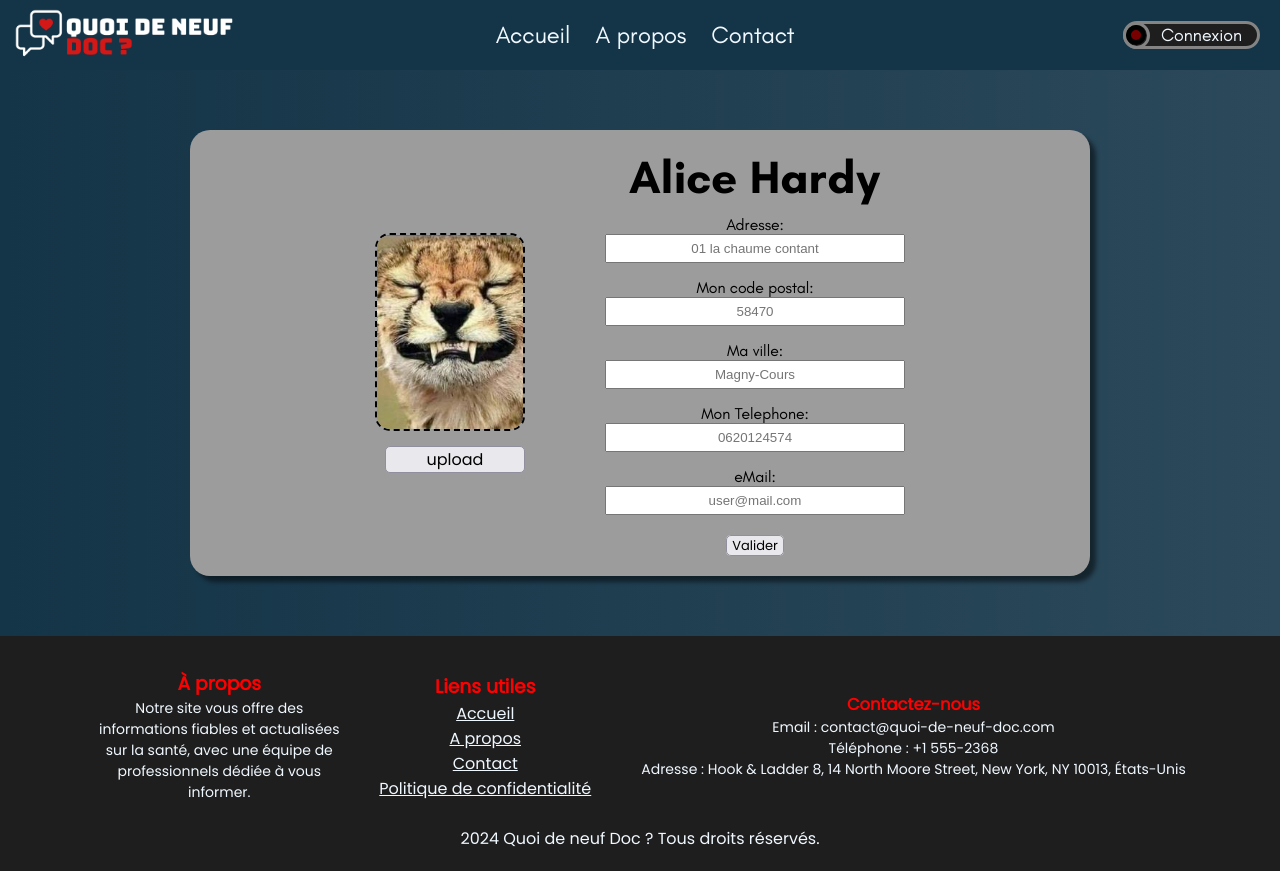
After one commit to yrautcnasdemo/Quoi-de-Neuf-Doc, a PHP site: page /updateUser.php in a window 1280 px wide. The commit adds this page. Run offline with PHP 8.4, Linux system fonts and the light colour scheme.

Commit message:
update user done

```diff
--- a/src/css/responsive.css
+++ b/src/css/responsive.css
@@ -122,6 +122,14 @@
         flex-wrap: wrap;
         gap: 15px;
     }
+
+    /* USER UPDATE */
+    .user-card-update {
+        flex-direction: row;
+        gap: 80px;
+        max-width: 900px;
+        width: 100%;
+    }
 }
 
 
@@ -218,11 +226,18 @@
     .user-doctor-appt {
         max-width: 2000px;
     }
-
-    .user-doctor { /**/
+    /* DOCTOR PROFIL */
+    .user-doctor {
         max-width: 2000px;
     }
 
+    /* USER UPDATE */
+    .user-card-update {
+        flex-direction: row;
+        gap: 80px;
+        max-width: 900px;
+        width: 100%;
+    }
 
     /* FOOTER */
     .footer-content {
--- a/src/css/style.css
+++ b/src/css/style.css
@@ -898,6 +898,11 @@ footer {
     margin-left: 10px;
     font-family: Teachers;
 }
+.doc-bis2 {
+    margin-left: 10px;
+    font-family: Teachers;
+    margin-bottom: 10px;
+}
 
 
 /* ///////////////////////   USER PROFIL   ///////////////////////////*/
@@ -908,7 +913,6 @@ footer {
     align-items: center;
     margin-top: 130px;
 }
-
 
 .user-card {
     position: relative;
@@ -921,7 +925,7 @@ footer {
 
 .img-user {
     position: absolute;
-    margin-top: -50px;
+    margin-top: -20px;
     margin-left: -10px;
     width: 100px;
     border-radius: 15px 0px 15px 0px;
@@ -943,10 +947,20 @@ footer {
     margin: 10px 0px
 }
 .btn-mod-user {
-    margin-top: 10px;
+    background-color: #E9E9ED;
+    border: 1px solid #8F8F9D;
     font-family: poppins;
     padding: 0px 5px;
     cursor: pointer;
+    border-radius: 5px;
+    font-size: 13px;
+    text-decoration: none;
+    color: #000000;
+    font-weight: lighter;
+}
+
+.pm-user {
+    margin-bottom: 10px;
 }
 
 .user-doctor {
@@ -1024,4 +1038,110 @@ footer {
     cursor: pointer;
 }
 
+
+
+/* ///////////////////////   DOCTOR PROFIL   ///////////////////////////*/
+
+.btn-mod-doctor {
+    margin-left: 10px;
+    background-color: #E9E9ED;
+    border: 1px solid #8F8F9D;
+    font-family: poppins;
+    padding: 0px 5px;
+    cursor: pointer;
+    border-radius: 5px;
+    font-size: 13px;
+    text-decoration: none;
+    color: #000000;
+    font-weight: lighter;
+    cursor: pointer;
+}
+
+
+/* ///////////////////////   USER UPDATE   ///////////////////////////*/
+.update-user {
+    display: flex;
+    flex-direction: column;
+    justify-content: center;
+    align-items: center;
+    padding: 10px;
+    width: 100%;
+}
+.update-user figcaption h1 {
+    font-size: 46px;
+}
+.form-update-user {
+    display: flex;
+    flex-direction: column;
+    justify-content: center;
+    align-items: center;
+    width: 100%;
+    font-family: Teachers;
+}
+.user-card-update {
+    display: flex;
+    flex-direction: column;
+    justify-content: center;
+    align-items: center;
+    text-align: center;
+    gap: 20px;
+    margin-top: 120px;
+    margin-bottom: 0px;
+    background-color: #9c9c9c ;
+    max-width: 550px;
+    width: 100%;
+    padding: 20px;
+    border-radius: 20px;
+    box-shadow: 6px 6px 4px rgba(0, 0, 0, 0.473);
+}
+
+.img-box {
+    display: flex;
+    flex-direction: column;
+    gap: 15px;
+}
+.img-update {
+    object-fit: contain;
+    width: 150px;
+    border-radius: 15px;
+    border: 2px dashed black;
+}
+.upload-btn-img {
+    margin-left: 10px;
+    background-color: #E9E9ED;
+    border: 1px solid #8F8F9D;
+    font-family: poppins;
+    padding: 0px 5px;
+    cursor: pointer;
+    border-radius: 5px;
+    font-size: 16px;
+    text-decoration: none;
+    color: #000000;
+    font-weight: lighter;
+    cursor: pointer;
+}
+
+.adress-user {
+    display: flex;
+    flex-direction: column;
+    gap: 15px;
+    margin: 10px 0px 20px 0px;
+}
+.adress-user input {
+    padding: 5px;
+    width: 300px;
+    text-align: center;
+}
+
+.adress-user div {
+    display: flex;
+    flex-direction: column;
+    justify-content: center;
+    align-items: center;
+}
+
+
+
+
+
 /* ///////////////////////   ???   ///////////////////////////*/
--- /dev/null
+++ b/src/updateUser.php
@@ -0,0 +1,104 @@
+<!DOCTYPE html>
+<html lang="en">
+<head>
+    <meta charset="UTF-8">
+    <meta name="viewport" content="width=device-width, initial-scale=1.0">
+    <link rel="stylesheet" href="css/style.css">
+    <link rel="stylesheet" href="css/responsive.css">
+    <link rel="stylesheet" href="css/fonts.css">
+    <title>A propos - Quoi de neuf Doc ?</title>
+</head>
+<body>
+
+    <header>
+        <div class="header-s">
+            <img class="logo-site" src="assets/images/logo/logoQDND.png" alt="Logo_quoi-de-neuf-doc">
+            <img src="assets/icones/burgermenu.png" height="40px" alt="burger-menu">
+        </div>
+        <!-- Format header desktop -->
+        <div class="header-xl">
+            <img class="logo-site" src="assets/images/logo/logoQDND.png" alt="Logo_quoi-de-neuf-doc">
+            <nav>
+                <ul>
+                    <li><a href="index.php">Accueil</a></li>
+                    <li><a href="about.php">A propos</a></li>
+                    <li><a href="#">Contact</a></li>
+                </ul>
+            </nav>
+            <a class="connexion-btn" href=""><div class="btn-style"><div class="btn-style-c"><div class="btn-style-c2"></div></div><span>Connexion</span></div></a>
+        </div>
+    </header>
+
+    <section class="update-user">
+        <form class="form-update-user">
+            <figure class="user-card-update">
+                <div class="img-box">
+                    <img class="img-update" src="assets/images/profiles/678885909dabe1baaaf1aef8f7a73102.png" alt="My-pics-Profil">
+                    <button class="upload-btn-img">upload</button>
+                </div>
+            <figcaption>
+                    <h1>Alice Hardy</h1>
+                        <div class="adress-user">
+                            <div>
+                                <span>Adresse:</span>
+                                <input type="text" placeholder="01 la chaume contant">
+                            </div>
+                            <div>
+                                <span>Mon code postal:</span>
+                                <input type="text" placeholder="58470">
+                            </div>
+                            <div>
+                                <span>Ma ville:</span>
+                                <input type="text" placeholder="Magny-Cours">
+                            </div>
+                            <div>
+                                <span>Mon Telephone:</span>
+                                <input type="text" placeholder="0620124574">
+                            </div>
+                            <div>
+                                <span>eMail:</span>
+                                <input type="text" placeholder="user@mail.com">
+                            </div>
+                        </div>
+                    <a class="btn-mod-user" href="updateUser.php">Valider</a>
+                </figcaption>
+            </figure>
+        </form>
+    </section>
+
+
+    <footer>
+    <div class="footer-content">
+        <div class="footer-up">
+            <div class="footer-about">
+                <h3 class="red-span">À propos</h3>
+                <p>Notre site vous offre des informations fiables et actualisées sur la santé, avec une équipe de professionnels dédiée à vous informer.</p>
+            </div>
+
+            <div class="footer-links">
+                <h3 class="red-span">Liens utiles</h3>
+                <ul>
+                    <li><a href="#">Accueil</a></li>
+                    <li><a href="#">A propos</a></li>
+                    <li><a href="#">Contact</a></li>
+                    <li><a href="#">Politique de confidentialité</a></li>
+                </ul>
+            </div>
+        </div>
+
+        <div class="contact-us">
+            <h3 class="red-span">Contactez-nous</h3>
+            <p>Email : contact@quoi-de-neuf-doc.com</p>
+            <p>Téléphone : +1 555-2368</p>
+            <p>Adresse : Hook & Ladder 8, 14 North Moore Street, New York, NY 10013, États-Unis</p>
+        </div>
+    </div>
+
+    <div class="all-right">
+        <p>2024 Quoi de neuf Doc ? Tous droits réservés.</p>
+    </div>
+</footer>
+
+    <script src="javascript/script.js"></script>
+</body>
+</html>
--- a/src/userProfil.php
+++ b/src/userProfil.php
@@ -6,7 +6,7 @@
     <link rel="stylesheet" href="css/style.css">
     <link rel="stylesheet" href="css/responsive.css">
     <link rel="stylesheet" href="css/fonts.css">
-    <title>A propos - Quoi de neuf Doc ?</title>
+    <title>User - Quoi de neuf Doc ?</title>
 </head>
 <body>
 
@@ -49,7 +49,7 @@
                             <span>eMail: <span>user@mail.com</span></span>
                         </div>
                     </div>
-                    <button class="btn-mod-user">Modifier</button>
+                    <a class="btn-mod-user" href="updateUser.php">Modifier</a>
                 </figcaption>
             </figure>
         </form>
```
Also changed, not shown: src/docProfil.php (+28 -16 lines), src/updateDoc.php (added, +77 -0 lines).
